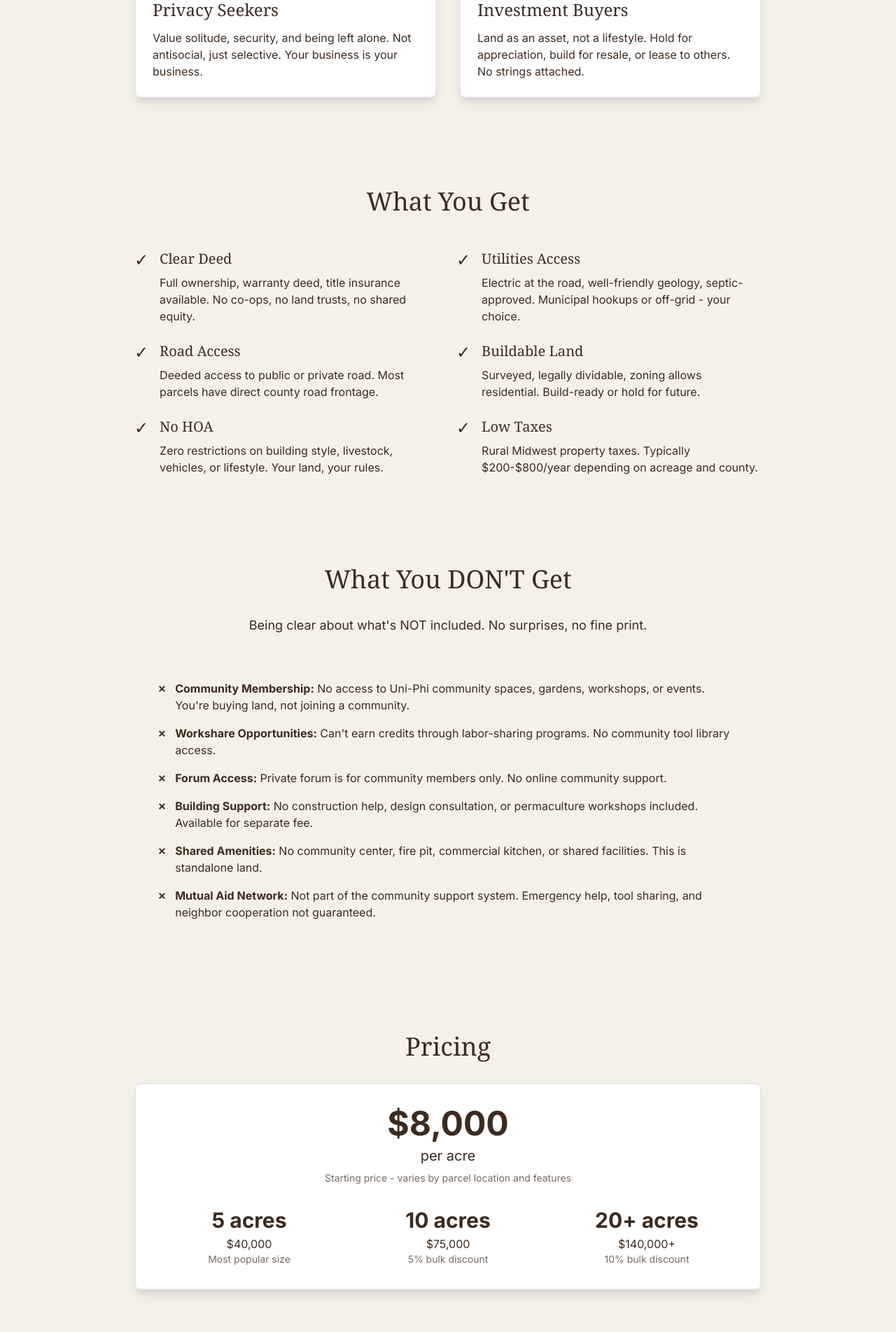
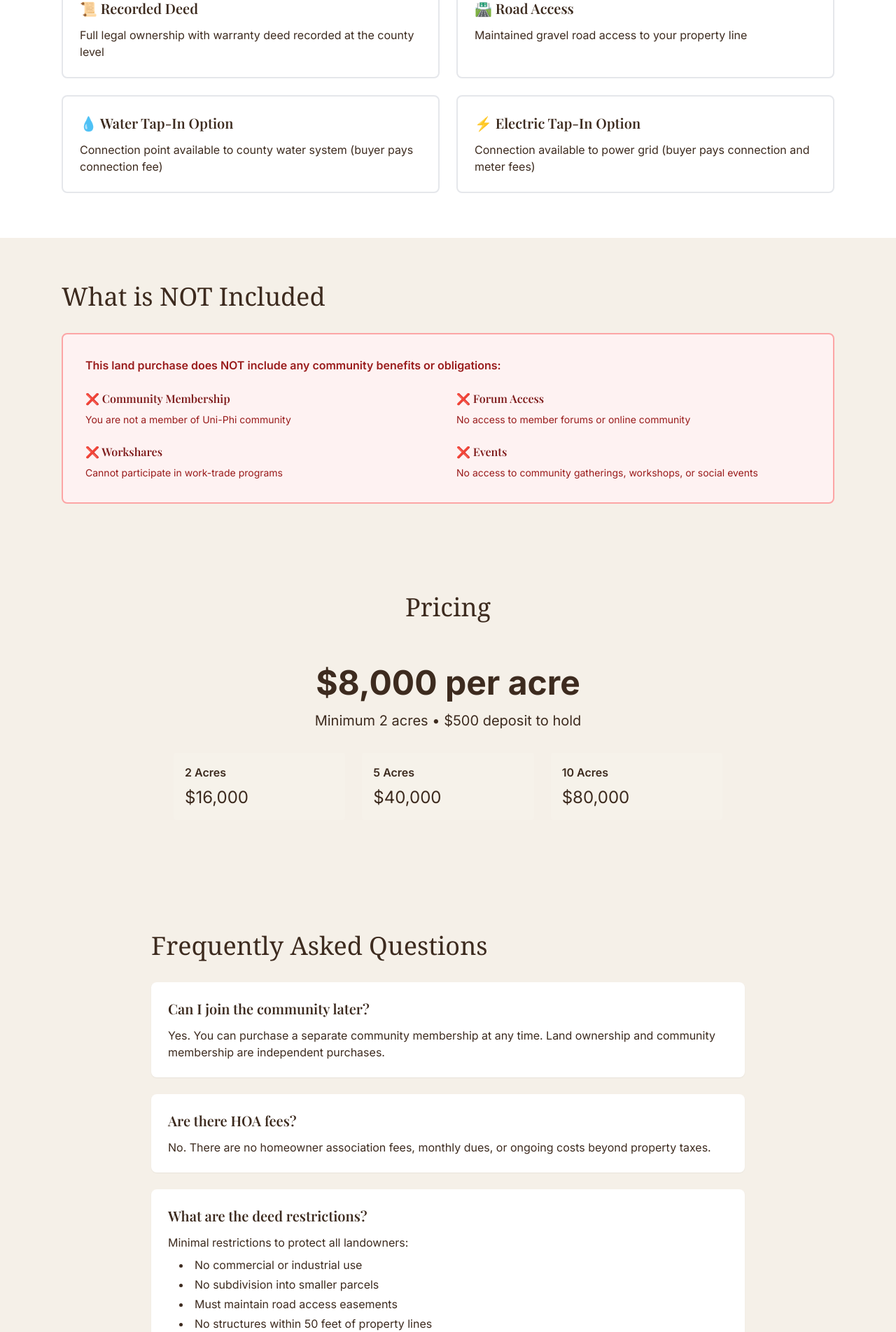
Before and after one commit to dutchiono/uniphimedia, a Next.js app: page /no-com-land in a window 1280 px wide. Shown: the part 876-2780 px from the top of the page at 70% size. Built offline with nearby package versions, Linux system fonts and the light colour scheme.

Commit message:
feat: add no-com-land page

```diff
--- a/src/app/no-com-land/page.tsx
+++ b/src/app/no-com-land/page.tsx
@@ -2,277 +2,145 @@ export default function NoComLandPage() {
   return (
     <div className="min-h-screen bg-cream">
       {/* Hero Section */}
-      <section className="bg-forest text-cream py-20 px-6">
-        <div className="max-w-4xl mx-auto text-center">
-          <h1 className="font-serif text-5xl md:text-6xl mb-6">No Community Land</h1>
-          <p className="text-xl md:text-2xl mb-4 text-gold">
-            Just the Land, Not the Lifestyle
+      <section className="bg-forest text-cream py-20">
+        <div className="max-w-4xl mx-auto px-6 text-center">
+          <h1 className="font-serif text-5xl mb-4">The Land. Just The Land.</h1>
+          <p className="text-xl opacity-90">Property without community obligations</p>
+        </div>
+      </section>
+
+      {/* Who This Is For */}
+      <section className="max-w-6xl mx-auto px-6 py-16">
+        <h2 className="font-serif text-4xl text-forest mb-8">Who This Is For</h2>
+        <div className="bg-white p-8 rounded-lg shadow-sm">
+          <p className="text-lg text-bark mb-6">
+            Not everyone wants to be part of a community. Some folks just need good land at a fair price without the social obligations, events, or workshares.
           </p>
-          <p className="text-lg max-w-2xl mx-auto">
-            Want affordable rural acreage without the community obligations? We sell parcels to independent
-            buyers who prefer privacy over participation. Build your homestead your way.
+          <p className="text-lg text-bark">
+            This option is for independent buyers who value privacy and autonomy. You get a recorded deed, access to utilities, and the freedom to build your life without community commitments.
           </p>
         </div>
       </section>
 
-      {/* Who This Is For */}
-      <section className="py-16 px-6">
-        <div className="max-w-4xl mx-auto">
-          <h2 className="font-serif text-4xl text-forest mb-8 text-center">Who Is This For?</h2>
-          <p className="text-lg text-bark mb-12 text-center">
-            Not everyone wants community living, and that's okay. Some people just need land at a fair price.
-          </p>
-          <div className="grid md:grid-cols-2 gap-8">
-            <div className="bg-white p-6 rounded-lg shadow-lg border-2 border-bark">
-              <h3 className="font-serif text-2xl text-forest mb-3">Independent Homesteaders</h3>
-              <p className="text-bark">
-                You're building your dream on your own terms. No shared gardens, no potlucks, no forum drama.
-                Just you, your land, and your vision.
-              </p>
+      {/* What IS Included */}
+      <section className="bg-white py-16">
+        <div className="max-w-6xl mx-auto px-6">
+          <h2 className="font-serif text-4xl text-forest mb-8">What IS Included</h2>
+          <div className="grid md:grid-cols-2 gap-6">
+            <div className="bg-forest/5 border-2 border-forest p-6 rounded-lg">
+              <h3 className="text-xl font-semibold text-forest mb-3">📜 Recorded Deed</h3>
+              <p className="text-bark">Full legal ownership with warranty deed recorded at the county level</p>
             </div>
-            <div className="bg-white p-6 rounded-lg shadow-lg border-2 border-bark">
-              <h3 className="font-serif text-2xl text-forest mb-3">Remote Workers</h3>
-              <p className="text-bark">
-                Need quiet rural space for remote work without community obligations taking your time.
-                Fast internet, low cost of living, leave-me-alone vibe.
-              </p>
+            <div className="bg-forest/5 border-2 border-forest p-6 rounded-lg">
+              <h3 className="text-xl font-semibold text-forest mb-3">🛣️ Road Access</h3>
+              <p className="text-bark">Maintained gravel road access to your property line</p>
             </div>
-            <div className="bg-white p-6 rounded-lg shadow-lg border-2 border-bark">
-              <h3 className="font-serif text-2xl text-forest mb-3">Privacy Seekers</h3>
-              <p className="text-bark">
-                Value solitude, security, and being left alone. Not antisocial, just selective.
-                Your business is your business.
-              </p>
+            <div className="bg-forest/5 border-2 border-forest p-6 rounded-lg">
+              <h3 className="text-xl font-semibold text-forest mb-3">💧 Water Tap-In Option</h3>
+              <p className="text-bark">Connection point available to county water system (buyer pays connection fee)</p>
             </div>
-            <div className="bg-white p-6 rounded-lg shadow-lg border-2 border-bark">
-              <h3 className="font-serif text-2xl text-forest mb-3">Investment Buyers</h3>
-              <p className="text-bark">
-                Land as an asset, not a lifestyle. Hold for appreciation, build for resale, or lease to others.
-                No strings attached.
-              </p>
+            <div className="bg-forest/5 border-2 border-forest p-6 rounded-lg">
+              <h3 className="text-xl font-semibold text-forest mb-3">⚡ Electric Tap-In Option</h3>
+              <p className="text-bark">Connection available to power grid (buyer pays connection and meter fees)</p>
             </div>
           </div>
         </div>
       </section>
 
-      {/* What's Included */}
-      <section className="bg-bark text-cream py-16 px-6">
-        <div className="max-w-4xl mx-auto">
-          <h2 className="font-serif text-4xl mb-12 text-center">What You Get</h2>
+      {/* What is NOT Included */}
+      <section className="max-w-6xl mx-auto px-6 py-16">
+        <h2 className="font-serif text-4xl text-forest mb-8">What is NOT Included</h2>
+        <div className="bg-red-50 border-2 border-red-300 p-8 rounded-lg">
+          <p className="text-red-800 font-semibold mb-6">This land purchase does NOT include any community benefits or obligations:</p>
           <div className="grid md:grid-cols-2 gap-6">
-            <div className="flex items-start">
-              <span className="text-gold text-2xl mr-4">✓</span>
-              <div>
-                <h3 className="font-serif text-xl mb-2">Clear Deed</h3>
-                <p>Full ownership, warranty deed, title insurance available. No co-ops, no land trusts, no shared equity.</p>
+            <div>
+              <h3 className="font-semibold text-red-900 mb-2">❌ Community Membership</h3>
+              <p className="text-red-800 text-sm">You are not a member of Uni-Phi community</p>
+            </div>
+            <div>
+              <h3 className="font-semibold text-red-900 mb-2">❌ Forum Access</h3>
+              <p className="text-red-800 text-sm">No access to member forums or online community</p>
+            </div>
+            <div>
+              <h3 className="font-semibold text-red-900 mb-2">❌ Workshares</h3>
+              <p className="text-red-800 text-sm">Cannot participate in work-trade programs</p>
+            </div>
+            <div>
+              <h3 className="font-semibold text-red-900 mb-2">❌ Events</h3>
+              <p className="text-red-800 text-sm">No access to community gatherings, workshops, or social events</p>
+            </div>
+          </div>
+        </div>
+      </section>
+
+      {/* Pricing */}
+      <section className="bg-forest text-cream py-16">
+        <div className="max-w-4xl mx-auto px-6">
+          <h2 className="font-serif text-4xl mb-8 text-center">Pricing</h2>
+          <div className="bg-bark/30 p-8 rounded-lg text-center">
+            <div className="text-5xl font-bold text-gold mb-4">$8,000 per acre</div>
+            <p className="text-xl mb-8">Minimum 2 acres • $500 deposit to hold</p>
+            <div className="grid md:grid-cols-3 gap-6 text-left">
+              <div className="bg-white/10 p-4 rounded">
+                <div className="font-semibold mb-2">2 Acres</div>
+                <div className="text-2xl text-gold">$16,000</div>
               </div>
-            </div>
-            <div className="flex items-start">
-              <span className="text-gold text-2xl mr-4">✓</span>
-              <div>
-                <h3 className="font-serif text-xl mb-2">Utilities Access</h3>
-                <p>Electric at the road, well-friendly geology, septic-approved. Municipal hookups or off-grid - your choice.</p>
+              <div className="bg-white/10 p-4 rounded">
+                <div className="font-semibold mb-2">5 Acres</div>
+                <div className="text-2xl text-gold">$40,000</div>
               </div>
-            </div>
-            <div className="flex items-start">
-              <span className="text-gold text-2xl mr-4">✓</span>
-              <div>
-                <h3 className="font-serif text-xl mb-2">Road Access</h3>
-                <p>Deeded access to public or private road. Most parcels have direct county road frontage.</p>
-              </div>
-            </div>
-            <div className="flex items-start">
-              <span className="text-gold text-2xl mr-4">✓</span>
-              <div>
-                <h3 className="font-serif text-xl mb-2">Buildable Land</h3>
-                <p>Surveyed, legally dividable, zoning allows residential. Build-ready or hold for future.</p>
-              </div>
-            </div>
-            <div className="flex items-start">
-              <span className="text-gold text-2xl mr-4">✓</span>
-              <div>
-                <h3 className="font-serif text-xl mb-2">No HOA</h3>
-                <p>Zero restrictions on building style, livestock, vehicles, or lifestyle. Your land, your rules.</p>
-              </div>
-            </div>
-            <div className="flex items-start">
-              <span className="text-gold text-2xl mr-4">✓</span>
-              <div>
-                <h3 className="font-serif text-xl mb-2">Low Taxes</h3>
-                <p>Rural Midwest property taxes. Typically $200-$800/year depending on acreage and county.</p>
+              <div className="bg-white/10 p-4 rounded">
+                <div className="font-semibold mb-2">10 Acres</div>
+                <div className="text-2xl text-gold">$80,000</div>
               </div>
             </div>
           </div>
         </div>
       </section>
 
-      {/* What's NOT Included */}
-      <section className="bg-gold text-forest py-16 px-6">
-        <div className="max-w-4xl mx-auto">
-          <h2 className="font-serif text-4xl mb-8 text-center">What You DON'T Get</h2>
-          <p className="text-lg mb-8 text-center">
-            Being clear about what's NOT included. No surprises, no fine print.
-          </p>
-          <div className="bg-cream p-8 rounded-lg">
-            <ul className="space-y-4">
-              <li className="flex items-start">
-                <span className="text-forest font-bold mr-3">✗</span>
-                <span>
-                  <strong>Community Membership:</strong> No access to Uni-Phi community spaces, gardens, workshops, or events.
-                  You're buying land, not joining a community.
-                </span>
-              </li>
-              <li className="flex items-start">
-                <span className="text-forest font-bold mr-3">✗</span>
-                <span>
-                  <strong>Workshare Opportunities:</strong> Can't earn credits through labor-sharing programs.
-                  No community tool library access.
-                </span>
-              </li>
-              <li className="flex items-start">
-                <span className="text-forest font-bold mr-3">✗</span>
-                <span>
-                  <strong>Forum Access:</strong> Private forum is for community members only. No online community support.
-                </span>
-              </li>
-              <li className="flex items-start">
-                <span className="text-forest font-bold mr-3">✗</span>
-                <span>
-                  <strong>Building Support:</strong> No construction help, design consultation, or permaculture workshops included.
-                  Available for separate fee.
-                </span>
-              </li>
-              <li className="flex items-start">
-                <span className="text-forest font-bold mr-3">✗</span>
-                <span>
-                  <strong>Shared Amenities:</strong> No community center, fire pit, commercial kitchen, or shared facilities.
-                  This is standalone land.
-                </span>
-              </li>
-              <li className="flex items-start">
-                <span className="text-forest font-bold mr-3">✗</span>
-                <span>
-                  <strong>Mutual Aid Network:</strong> Not part of the community support system. Emergency help, tool sharing,
-                  and neighbor cooperation not guaranteed.
-                </span>
-              </li>
+      {/* FAQ */}
+      <section className="max-w-4xl mx-auto px-6 py-16">
+        <h2 className="font-serif text-4xl text-forest mb-8">Frequently Asked Questions</h2>
+        <div className="space-y-6">
+          <div className="bg-white p-6 rounded-lg shadow-sm">
+            <h3 className="text-xl font-semibold text-forest mb-3">Can I join the community later?</h3>
+            <p className="text-bark">Yes. You can purchase a separate community membership at any time. Land ownership and community membership are independent purchases.</p>
+          </div>
+          <div className="bg-white p-6 rounded-lg shadow-sm">
+            <h3 className="text-xl font-semibold text-forest mb-3">Are there HOA fees?</h3>
+            <p className="text-bark">No. There are no homeowner association fees, monthly dues, or ongoing costs beyond property taxes.</p>
+          </div>
+          <div className="bg-white p-6 rounded-lg shadow-sm">
+            <h3 className="text-xl font-semibold text-forest mb-3">What are the deed restrictions?</h3>
+            <p className="text-bark mb-2">Minimal restrictions to protect all landowners:</p>
+            <ul className="list-disc list-inside text-bark space-y-1 ml-4">
+              <li>No commercial or industrial use</li>
+              <li>No subdivision into smaller parcels</li>
+              <li>Must maintain road access easements</li>
+              <li>No structures within 50 feet of property lines</li>
             </ul>
+          </div>
+          <div className="bg-white p-6 rounded-lg shadow-sm">
+            <h3 className="text-xl font-semibold text-forest mb-3">Can I build right away?</h3>
+            <p className="text-bark">Yes, as soon as you close. You're responsible for obtaining building permits from the county. We can recommend local builders if needed.</p>
+          </div>
+          <div className="bg-white p-6 rounded-lg shadow-sm">
+            <h3 className="text-xl font-semibold text-forest mb-3">What's the deposit policy?</h3>
+            <p className="text-bark">$500 deposit holds your lot for 30 days. Deposit is fully refundable if you decide not to proceed. Applied to purchase price if you close.</p>
           </div>
         </div>
       </section>
 
-      {/* Pricing */}
-      <section className="py-16 px-6">
-        <div className="max-w-4xl mx-auto">
-          <h2 className="font-serif text-4xl text-forest mb-8 text-center">Pricing</h2>
-          <div className="bg-white p-8 rounded-lg shadow-lg border-2 border-bark mb-8">
-            <div className="text-center mb-6">
-              <p className="text-5xl font-bold text-forest mb-2">$8,000</p>
-              <p className="text-xl text-bark">per acre</p>
-              <p className="text-sm text-bark opacity-70 mt-2">Starting price - varies by parcel location and features</p>
-            </div>
-            <div className="grid md:grid-cols-3 gap-6 mt-8">
-              <div className="text-center">
-                <p className="text-3xl font-bold text-gold mb-1">5 acres</p>
-                <p className="text-bark">$40,000</p>
-                <p className="text-sm text-bark opacity-70">Most popular size</p>
-              </div>
-              <div className="text-center">
-                <p className="text-3xl font-bold text-gold mb-1">10 acres</p>
-                <p className="text-bark">$75,000</p>
-                <p className="text-sm text-bark opacity-70">5% bulk discount</p>
-              </div>
-              <div className="text-center">
-                <p className="text-3xl font-bold text-gold mb-1">20+ acres</p>
-                <p className="text-bark">$140,000+</p>
-                <p className="text-sm text-bark opacity-70">10% bulk discount</p>
-              </div>
-            </div>
-          </div>
-          <div className="bg-bark text-cream p-6 rounded-lg">
-            <h3 className="font-serif text-2xl mb-4 text-center">Financing Available</h3>
-            <ul className="space-y-2 max-w-2xl mx-auto">
-              <li className="flex items-start">
-                <span className="mr-2">•</span>
-                <span>Owner financing with 20% down, 7% interest, 10-year terms</span>
-              </li>
-              <li className="flex items-start">
-                <span className="mr-2">•</span>
-                <span>Bank financing accepted (we work with rural land lenders)</span>
-              </li>
-              <li className="flex items-start">
-                <span className="mr-2">•</span>
-                <span>Cash purchases receive 5% discount</span>
-              </li>
-              <li className="flex items-start">
-                <span className="mr-2">•</span>
-                <span>Crypto payments accepted (see Bitcoin Bundles page)</span>
-              </li>
-            </ul>
-          </div>
-        </div>
-      </section>
-
-      {/* FAQ */}
-      <section className="bg-cream py-16 px-6">
-        <div className="max-w-4xl mx-auto">
-          <h2 className="font-serif text-4xl text-forest mb-12 text-center">Common Questions</h2>
-          <div className="space-y-6">
-            <div className="bg-white p-6 rounded-lg border-2 border-bark">
-              <h3 className="font-serif text-xl text-forest mb-2">Can I join the community later if I change my mind?</h3>
-              <p className="text-bark">
-                Yes, but you'll pay standard membership fees like anyone else. Land purchase doesn't include membership.
-              </p>
-            </div>
-            <div className="bg-white p-6 rounded-lg border-2 border-bark">
-              <h3 className="font-serif text-xl text-forest mb-2">Are there any building restrictions?</h3>
-              <p className="text-bark">
-                County zoning applies (setbacks, septic requirements). No Uni-Phi rules on style, size, or materials.
-                Build whatever you want within local codes.
-              </p>
-            </div>
-            <div className="bg-white p-6 rounded-lg border-2 border-bark">
-              <h3 className="font-serif text-xl text-forest mb-2">Can I resell whenever I want?</h3>
-              <p className="text-bark">
-                Absolutely. You own it free and clear. No right of first refusal, no community approval needed.
-                Sell to whoever you want.
-              </p>
-            </div>
-            <div className="bg-white p-6 rounded-lg border-2 border-bark">
-              <h3 className="font-serif text-xl text-forest mb-2">Will I have neighbors?</h3>
-              <p className="text-bark">
-                Most parcels have 300+ feet between buildings. Some are surrounded by Uni-Phi community members,
-                others by conventional homeowners. We'll show you the specific context for each parcel.
-              </p>
-            </div>
-          </div>
-        </div>
-      </section>
-
-      {/* CTA Section */}
-      <section className="bg-forest text-cream py-16 px-6">
-        <div className="max-w-3xl mx-auto text-center">
-          <h2 className="font-serif text-4xl mb-6">Ready to Buy Land Without the Community?</h2>
-          <p className="text-lg mb-8">
-            View available parcels or schedule a site tour. Straight-forward land sales with no pressure,
-            no upselling, no community pitch. Just land.
-          </p>
-          <div className="flex flex-col sm:flex-row gap-4 justify-center">
-            <a
-              href="/contact"
-              className="bg-gold text-forest py-4 px-8 rounded-lg font-bold hover:bg-cream transition-colors"
-            >
-              View Available Parcels
-            </a>
-            <a
-              href="/membership"
-              className="bg-bark text-cream py-4 px-8 rounded-lg font-bold hover:bg-gold hover:text-forest transition-colors"
-            >
-              Or Learn About Community Membership
-            </a>
-          </div>
+      {/* CTA */}
+      <section className="bg-bark text-cream py-16">
+        <div className="max-w-4xl mx-auto px-6 text-center">
+          <h2 className="font-serif text-4xl mb-4">Ready to Own Your Land?</h2>
+          <p className="text-xl mb-8 opacity-90">Contact us to view available parcels and start the purchase process</p>
+          <a href="/contact" className="inline-block bg-gold text-forest px-8 py-4 rounded-lg font-semibold hover:bg-gold/90 transition">
+            View Available Land
+          </a>
         </div>
       </section>
     </div>
-  );
+  )
 }
```
